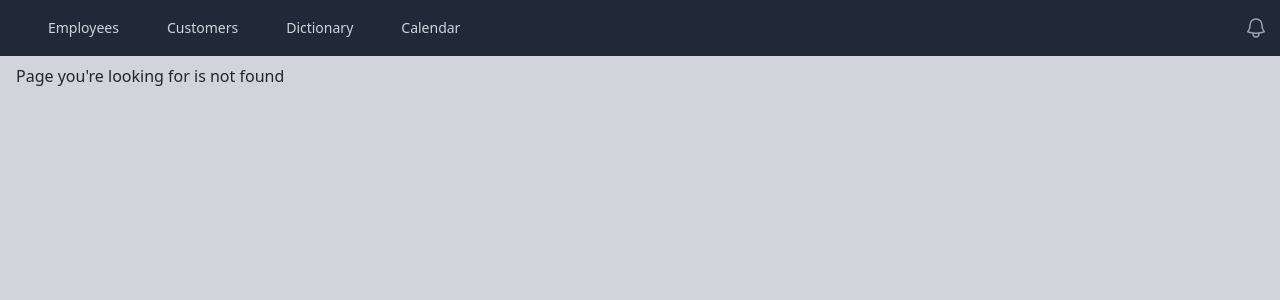
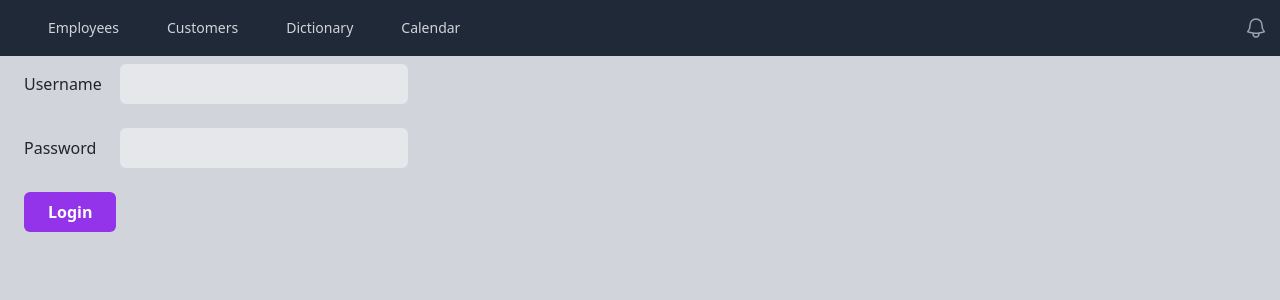
Before and after one commit to JihunPark0/React-tutorial, a React (Create React App) app: page /login in a window 1280 px wide. Before the commit this address had no page. Shown: the top 300 px of the page. Built offline with nearby package versions, Linux system fonts and the light colour scheme.

Commit message:
implemented login system that takes a json object that has username and password

```diff
--- a/src/App.js
+++ b/src/App.js
@@ -7,6 +7,7 @@
 import Definition from "./components/Definition";
 import NotFound from "./components/NotFound";
 import Customer from "./pages/Customer";
+import Login from "./pages/Login";
 function App() {
   return (
     <BrowserRouter>
@@ -17,6 +18,7 @@
           <Route path="/customers/:id" element={<Customer />} />
           <Route path="/dictionary" element={<Dictionary />} />
           <Route path="/dictionary/:search" element={<Definition />} />
+          <Route path="/login" element={<Login />} />
           {/*:search is a URL parameter which can be accessed from Definition component using 'useParams hook'*/}
           <Route path="/404" element={<NotFound />} />
           <Route path="*" element={<NotFound />} />
--- a/src/components/AddCustomer.js
+++ b/src/components/AddCustomer.js
@@ -14,7 +14,7 @@
     <>
       <button
         onClick={props.toggleShow}
-        className="m-2 block mx-auto bg-purple-600 hover:bg-purple-700 text-white font-bold py-2 px-4 rounded"
+        className="m-2 block bg-green-600 hover:bg-green-700 text-white font-bold py-2 px-4 rounded"
       >
         + Add Customer
       </button>
--- a/src/components/EditEmployee.js
+++ b/src/components/EditEmployee.js
@@ -1,5 +1,5 @@
 import React, { useState } from "react";
-import Button from "react-bootstrap/Button";
+
 import Modal from "react-bootstrap/Modal";
 
 function EditEmployee(props) {
--- a/src/pages/Customer.js
+++ b/src/pages/Customer.js
@@ -30,6 +30,8 @@
           //or
           // render a 404 component in this page
           setNotfound(true);
+        } else if (response.status === 401) {
+          navigate("/login");
         }
         if (!response.ok) {
           console.log(response);
@@ -46,7 +48,8 @@
         setError(e.message);
       });
   }, []);
-  function updateCustomer() {
+  function updateCustomer(e) {
+    e.preventDefault();
     const url = baseUrl + "/api/customers/" + id;
     fetch(url, {
       method: "POST",
@@ -91,29 +94,62 @@
   return (
     <>
       {notFound ? <NotFound id={id} /> : null}
+      <div className="p-3">
         {customer ? (
           <div>
+            <form
+              className="w-full max-w-sm"
+              id="customer"
+              onSubmit={updateCustomer}
+            >
+              <div class="md:flex md:items-center mb-6">
+                <div class="md:w-1/4">
+                  <label for="name">Name</label>
+                </div>
+
+                <div class="md:w-3/4">
                   <input
-            className="block m-2 px-2"
+                    id="name"
+                    className="bg-gray-200 appearance-none border-2 border-gray-200 rounded w-full py-2 px-4 text-gray-700 leading-tight focus:outline-none focus:bg-white focus:border-purple-500"
                     type="text"
                     value={tempCustomer.name}
                     onChange={(e) => {
-              setTempCustomer({ ...tempCustomer, name: e.target.value });
+                      setTempCustomer({
+                        ...tempCustomer,
+                        name: e.target.value,
+                      });
                       setChanged(true);
                     }}
                   />
+                </div>
+              </div>
+
+              <div class="md:flex md:items-center mb-6">
+                <div class="md:w-1/4">
+                  <label for="industry">Industry</label>
+                </div>
+
+                <div class="md:w-3/4">
                   <input
-            className="block m-2 px-2"
+                    id="industry"
+                    className="bg-gray-200 appearance-none border-2 border-gray-200 rounded w-full py-2 px-4 text-gray-700 leading-tight focus:outline-none focus:bg-white focus:border-purple-500"
                     type="text"
                     value={tempCustomer.industry}
                     onChange={(e) => {
-              setTempCustomer({ ...tempCustomer, industry: e.target.value });
+                      setTempCustomer({
+                        ...tempCustomer,
+                        industry: e.target.value,
+                      });
                       setChanged(true);
                     }}
                   />
+                </div>
+              </div>
+            </form>
             {changed ? (
-            <>
+              <div className="mb-2">
                 <button
+                  className="bg-purple-600 hover:bg-purple-700 text-white font-bold py-2 px-4 rounded mr-2"
                   onClick={() => {
                     setTempCustomer({ ...customer });
                     setChanged(false);
@@ -121,15 +157,31 @@
                 >
                   Cancel
                 </button>
-              <button onClick={updateCustomer}>Save</button>
-            </>
+                <button
+                  className="bg-purple-600 hover:bg-purple-700 text-white font-bold py-2 px-4 rounded"
+                  form="customer"
+                >
+                  Save
+                </button>
+              </div>
             ) : null}
-
-          <button onClick={handleDelete}>Delete</button>
+            <div>
+              <button
+                className="bg-blue-500 hover:bg-blue-700 text-white font-bold py-2 px-4 rounded"
+                onClick={handleDelete}
+              >
+                Delete
+              </button>
+            </div>
           </div>
         ) : null}
         {error ? <p>{error}</p> : null}
-      <Link to="/customers">Go back to customers</Link>
+        <Link to="/customers">
+          <button className="bg-purple-600 hover:bg-purple-700 text-white font-bold py-2 px-4 rounded no-underline mt-5">
+            ← Go back
+          </button>
+        </Link>
+      </div>
     </>
   );
 }
--- a/src/pages/Customers.js
+++ b/src/pages/Customers.js
@@ -1,11 +1,11 @@
 import { useEffect, useState } from "react";
-import { Link } from "react-router-dom";
+import { Link, useNavigate } from "react-router-dom";
 import { baseUrl } from "../shared";
 import AddCustomer from "../components/AddCustomer";
 export default function Customer() {
   const [customers, setCustomers] = useState();
   const [show, setShow] = useState(false);
-
+  const navigate = useNavigate();
   function toggleShow() {
     setShow(!show);
   }
@@ -16,6 +16,9 @@
         if (response.status === 404) {
           //redirect to a 404 page
           //render a 404 component in this page
+        }
+        if (response.status === 401) {
+          navigate("/login");
         }
         return response.json();
       })
@@ -52,17 +55,21 @@
       <h1 className="py-2 text-center mx-auto w-96 shadow rounded">
         Here are our customers:{" "}
       </h1>
-      <ul>
+
       {customers
         ? customers.map((customer) => {
             return (
-                <li key={customer.id}>
-                  <Link to={"/customers/" + customer.id}>{customer.name}</Link>
-                </li>
+              <div className="m-2">
+                <Link to={"/customers/" + customer.id}>
+                  <button className="bg-purple-600 hover:bg-purple-700 text-white font-bold py-2 px-4 rounded no-underline">
+                    {customer.name}
+                  </button>
+                </Link>
+              </div>
             );
           })
         : null}
-      </ul>
+
       <AddCustomer
         newCustomer={newCustomer}
         show={show}
--- /dev/null
+++ b/src/pages/Login.js
@@ -0,0 +1,72 @@
+import { useState } from "react";
+import { baseUrl } from "../shared";
+export default function Login() {
+  const [username, setUsername] = useState();
+  const [password, setPassword] = useState();
+  function login(e) {
+    e.preventDefault();
+    const url = baseUrl + "/api/token/";
+    fetch(url, {
+      method: "POST",
+      headers: {
+        "Content-Type": "application/json",
+      },
+      body: JSON.stringify({
+        username: username,
+        password: password,
+      }),
+    })
+      .then((response) => {
+        return response.json;
+      })
+      .then((data) => {
+        console.log(data);
+      })
+      .catch();
+  }
+  return (
+    <form className="ml-2 w-full max-w-sm" id="login" onSubmit={login}>
+      <div className="md:flex md:items-center mb-6">
+        <div className="md:w-1/4">
+          <label htmlFor="userName">Username</label>
+        </div>
+
+        <div className="md:w-3/4">
+          <input
+            id="userName"
+            className="bg-gray-200 appearance-none border-2 border-gray-200 rounded w-full py-2 px-4 text-gray-700 leading-tight focus:outline-none focus:bg-white focus:border-purple-500"
+            type="text"
+            value={username}
+            onChange={(e) => {
+              setUsername(e.target.value);
+            }}
+          />
+        </div>
+      </div>
+
+      <div className="md:flex md:items-center mb-6">
+        <div className="md:w-1/4">
+          <label htmlFor="password">Password</label>
+        </div>
+
+        <div className="md:w-3/4">
+          <input
+            id="password"
+            className="bg-gray-200 appearance-none border-2 border-gray-200 rounded w-full py-2 px-4 text-gray-700 leading-tight focus:outline-none focus:bg-white focus:border-purple-500"
+            type="password"
+            value={password}
+            onChange={(e) => {
+              setPassword(e.target.value);
+            }}
+          />
+        </div>
+      </div>
+      <button
+        form="login"
+        className="bg-purple-600 hover:bg-purple-700 text-white font-bold py-2 px-4 rounded no-underline"
+      >
+        Login
+      </button>
+    </form>
+  );
+}
```
Lines whose indentation alone changed are shown as unchanged.
